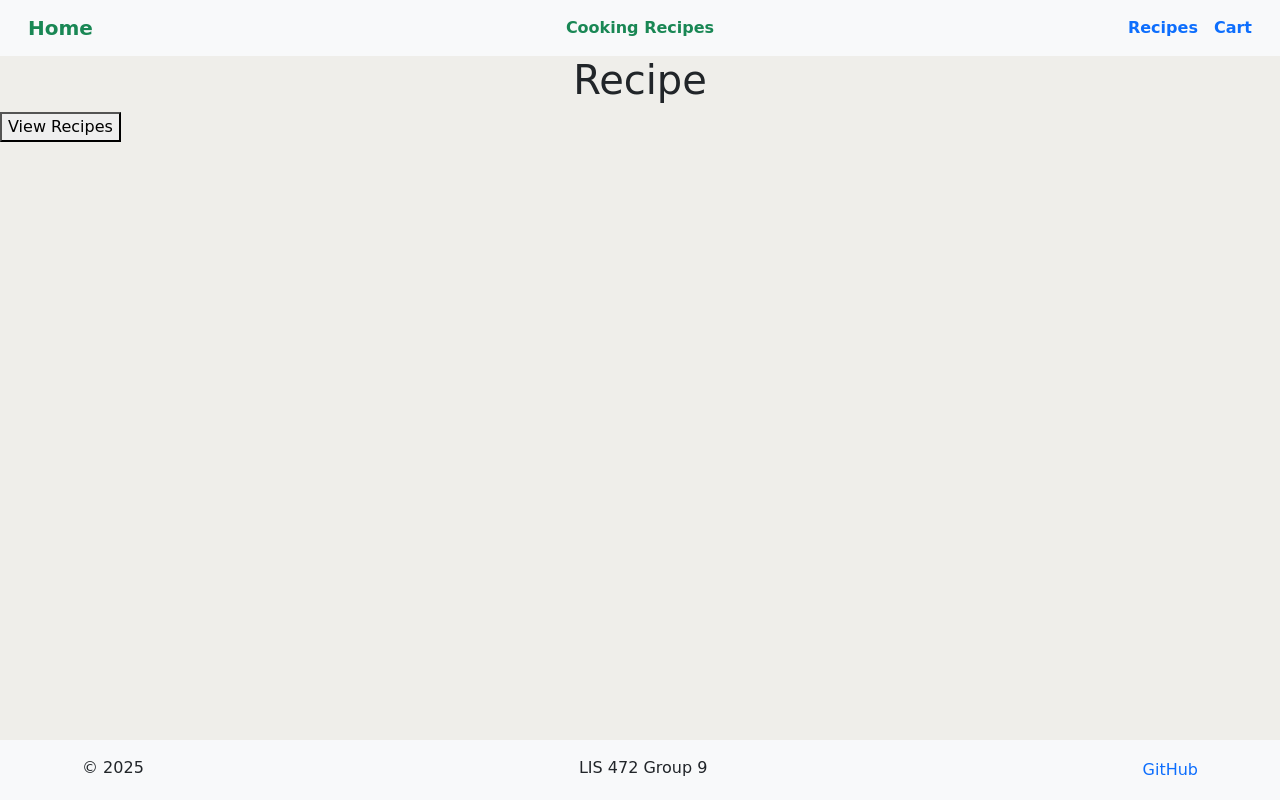
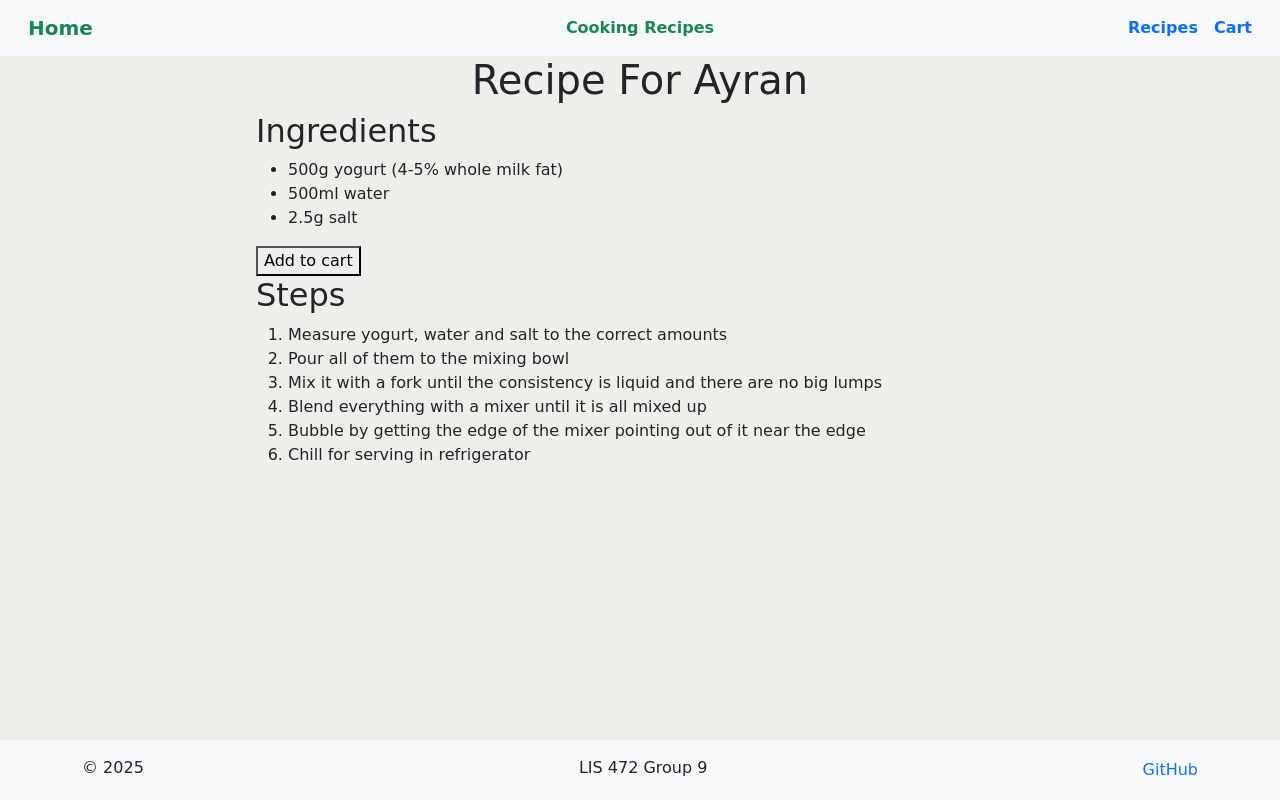
Before and after one commit to CS272-F25/p9, a plain HTML site: page recipe.html in a window 1280 px wide. Drawn offline with nearby package versions, Linux system fonts and the light colour scheme.

Commit message:
some functinality for cart and recipe

```diff
--- a/app.js
+++ b/app.js
@@ -0,0 +1,23 @@
+
+function addToCart(ingredient) {
+    let cart = JSON.parse(localStorage.getItem('cart')) || [];
+    cart.push(ingredient);
+    localStorage.setItem('cart', JSON.stringify(cart));
+}
+
+function clearCart() {
+    localStorage.removeItem('cart');
+    displayCart();
+}
+
+function displayCart() {
+    let cart = JSON.parse(localStorage.getItem('cart')) || [];
+    let cartList = document.querySelector('.ingredientscart');
+    cartList.innerHTML = '';
+    cart.forEach(item => {
+        let li = document.createElement('li');
+        li.textContent = item;
+        cartList.appendChild(li);
+    });
+}
+document.addEventListener('DOMContentLoaded', displayCart);
--- a/recipe.html
+++ b/recipe.html
@@ -27,8 +27,27 @@
     </header>
 
     <main>
-        <h1> Recipe </h1>
-        <button onclick="location.href='recipe.html'">View Recipes</button>
+            <h1>Recipe For Ayran</h1>
+        <div class = "recipe">
+
+            <h2>Ingredients</h2>
+            <ul class="ingredients">
+                <li>500g yogurt (4-5% whole milk fat)</li>
+                <li>500ml water</li>
+                <li>2.5g salt</li>
+            </ul>
+            <button onclick="addToCart('500g yogurt');addToCart('500ml water');addToCart('2.5g salt');">Add to cart</button>
+
+            <h2>Steps</h2>
+            <ol class="steps">
+                <li>Measure yogurt, water and salt to the correct amounts</li>
+                <li>Pour all of them to the mixing bowl</li>
+                <li>Mix it with a fork until the consistency is liquid and there are no big lumps</li>
+                <li>Blend everything with a mixer until it is all mixed up</li>
+                <li>Bubble by getting the edge of the mixer pointing out of it near the edge</li>
+                <li>Chill for serving in refrigerator</li>
+            </ol>
+        </div>
     </main>
 
     <footer class="bg-light text-center py-3">
--- a/styles.css
+++ b/styles.css
@@ -50,3 +50,9 @@ h1 {
     max-height: 500px;
     object-fit: cover;
 }
+
+.recipe {
+    margin-bottom: 2rem;
+    justify-content: center;
+    padding-left: 20%;
+}
```
Also changed, not shown: cart.html (+6 -2 lines).
